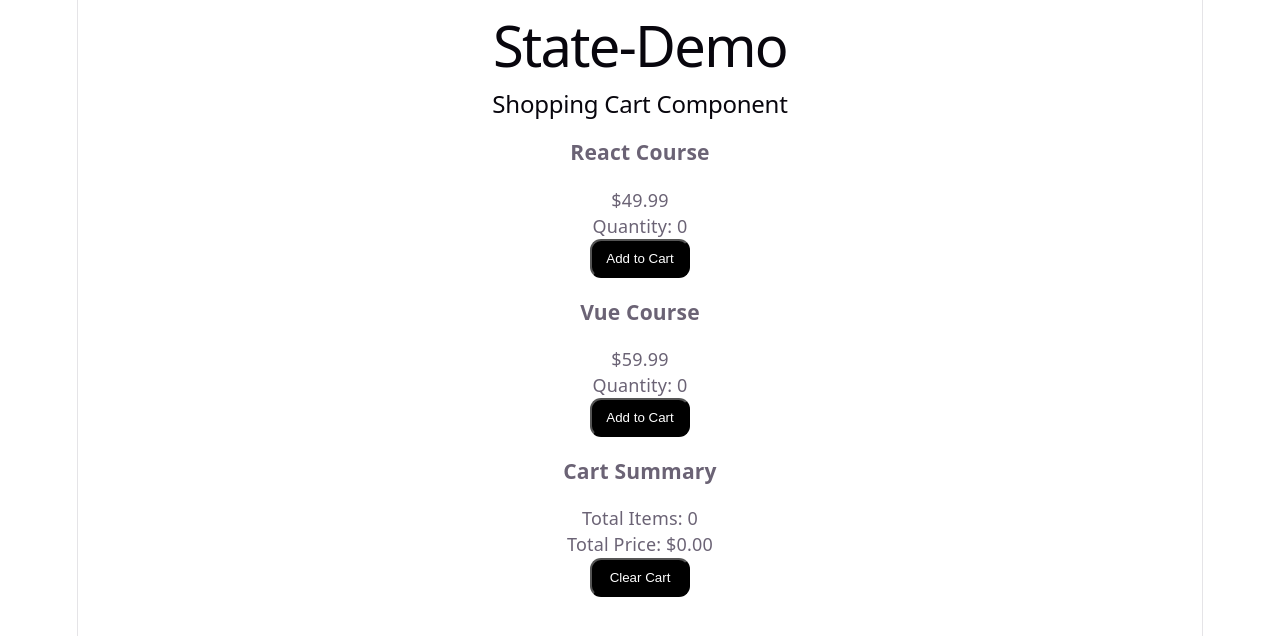
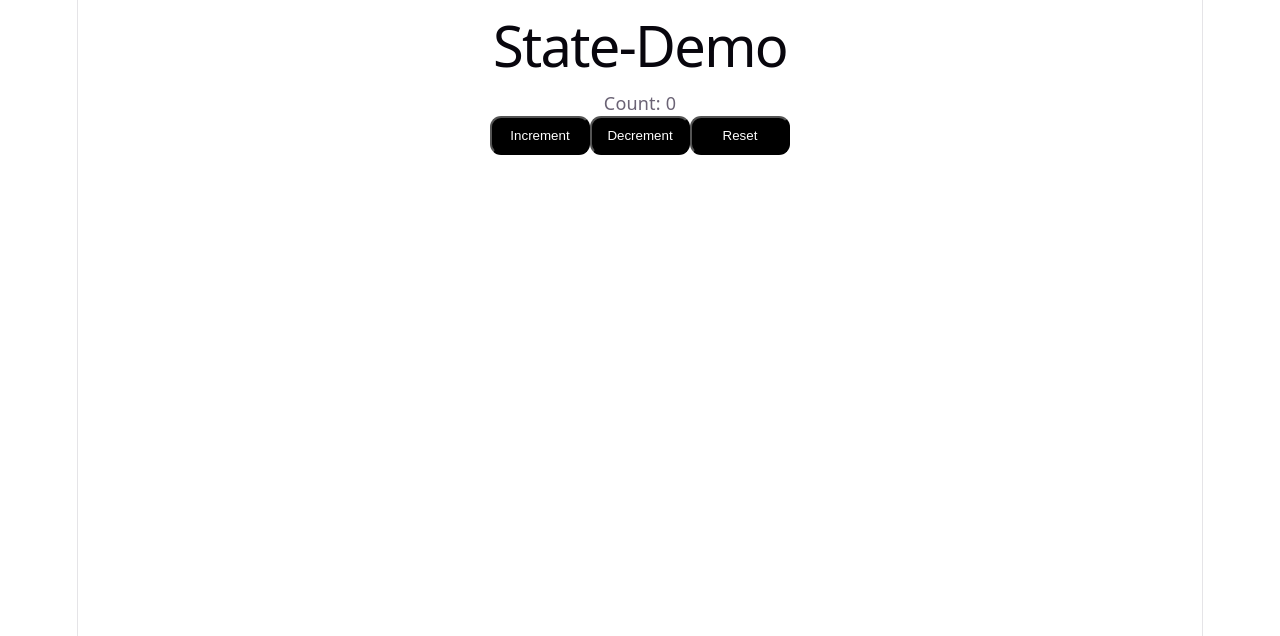
Before and after one commit to devendrarajput19/React_Projects, a React (Vite) app in the folder Basic Programs/React Essentials/2 - State-demo/: page / in a window 1280 px wide. Shown: the top 636 px of the page. Built offline with nearby package versions, Linux system fonts and the light colour scheme.

Commit message:
React State - useReducer function - 1

```diff
--- a/Basic Programs/React Essentials/2 - State-demo/src/App.jsx
+++ b/Basic Programs/React Essentials/2 - State-demo/src/App.jsx
@@ -7,12 +7,14 @@
 import { UserProfile } from "./UserProfile";
 import { ToDoList } from "./ToDoList";
 import { ShoppingCart } from "./ShoppingCart";
+import { CounterWithReducer } from "./CounterWithReducer";
 
 function App() {
   return (
     <>
       <h1>State-Demo</h1>
-      <ShoppingCart />
+      <CounterWithReducer />
+      {/* <ShoppingCart /> */}
       {/* <ToDoList /> */}
       {/* <UserProfile /> */}
       {/* <PrevStateCounter />
--- /dev/null
+++ b/Basic Programs/React Essentials/2 - State-demo/src/CounterWithReducer.jsx
@@ -0,0 +1,33 @@
+import { useReducer } from "react";
+
+const initialState = 0;
+
+// reducer function accepts 2 parameters. State and action
+// return new state.
+// action is the instruction to the reducer function what kind of transition to make.
+
+const reducer = (state, action) => {
+  switch (action) {
+    case "increment":
+      return state + 1;
+    case "decrement":
+      return state - 1;
+    case "reset":
+      return initialState;
+    default:
+      return state;
+  }
+};
+
+export const CounterWithReducer = () => {
+  const [count, dispatch] = useReducer(reducer, initialState);
+
+  return (
+    <div>
+      <p>Count: {count}</p>
+      <button onClick={() => dispatch("increment")}>Increment</button>
+      <button onClick={() => dispatch("decrement")}>Decrement</button>
+      <button onClick={() => dispatch("reset")}>Reset</button>
+    </div>
+  );
+};
```
